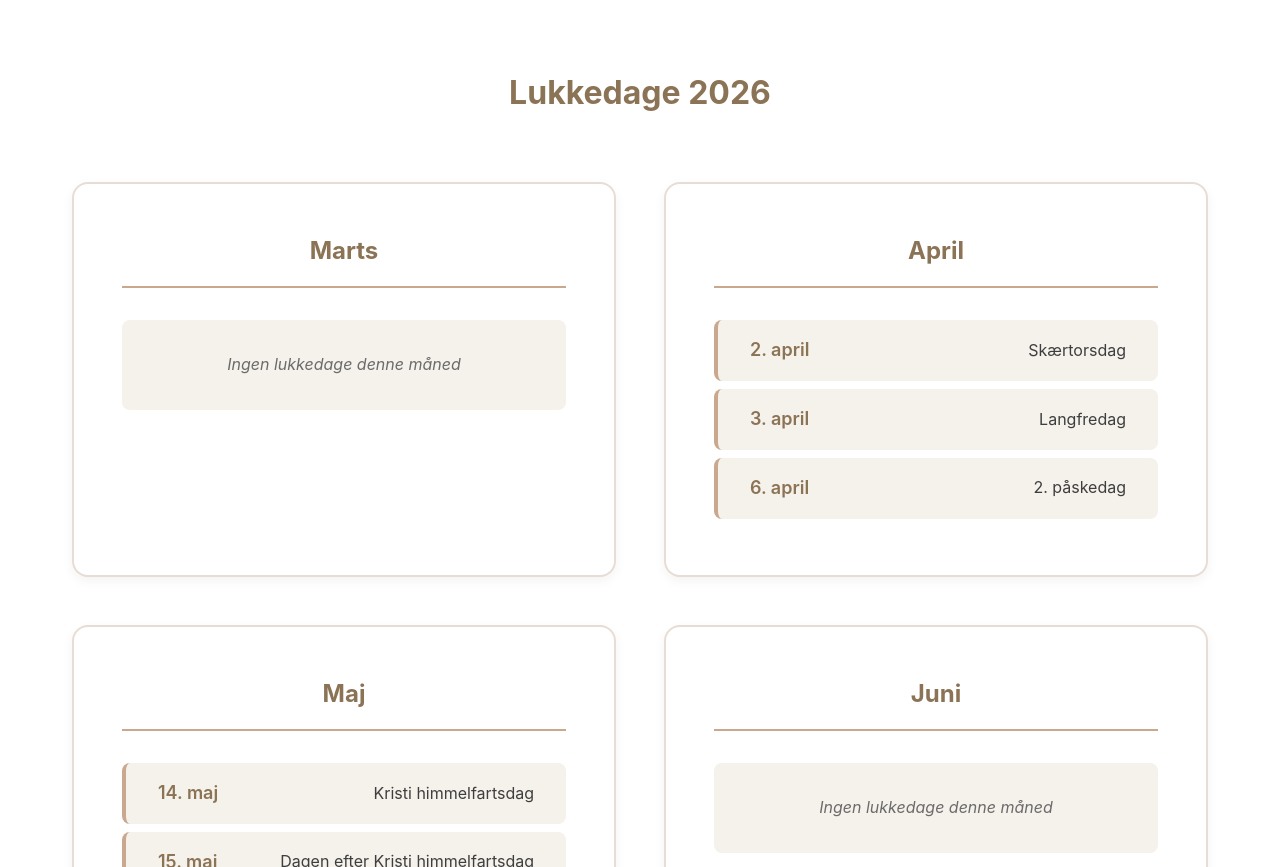
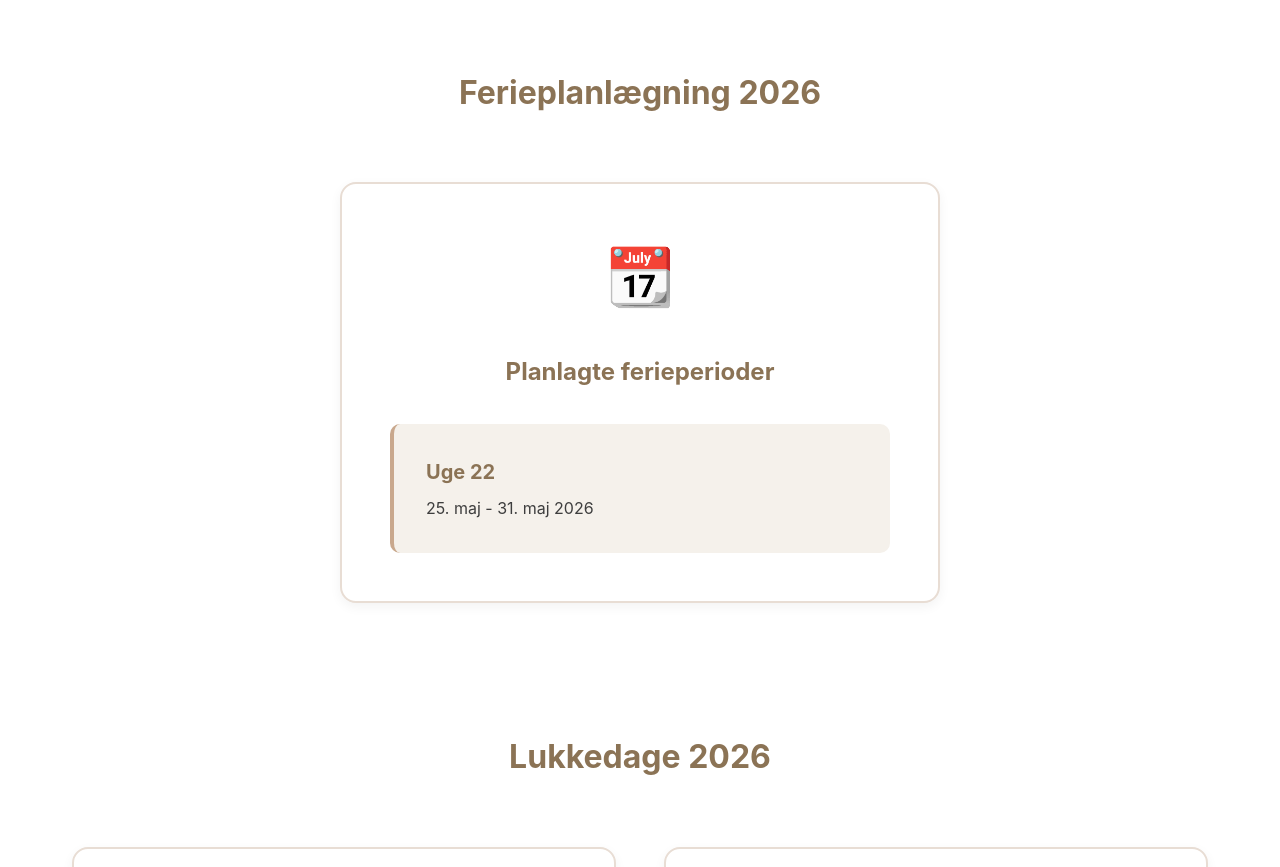
Before and after one commit to styrken/-villa-krol-kke, a website: page ferie.html in a window 1280 px wide. Shown: the part 1187-2054 px from the top of the page. Drawn offline with Linux system fonts and the light colour scheme.

Commit message:
Tilføjet ferie i uge 22 (25-31 maj 2026) til ferieplanlægningen

```diff
--- a/ferie.html
+++ b/ferie.html
@@ -86,6 +86,22 @@
                                 <h3>Juleferie</h3>
                                 <p>Pasningsordningen er lukket <strong>mellem jul og nytår</strong>.</p>
                             </div>
+                        </div>
+                    </div>
+                </div>
+            </div>
+        </section>
+
+        <section class="content-section">
+            <div class="container">
+                <h2 class="section-title-center">Ferieplanlægning 2026</h2>
+                <div class="holiday-card" style="max-width: 600px; margin: 0 auto;">
+                    <div class="holiday-icon">📆</div>
+                    <h2>Planlagte ferieperioder</h2>
+                    <div class="holiday-details">
+                        <div class="detail-item">
+                            <h3>Uge 22</h3>
+                            <p>25. maj - 31. maj 2026</p>
                         </div>
                     </div>
                 </div>
```
